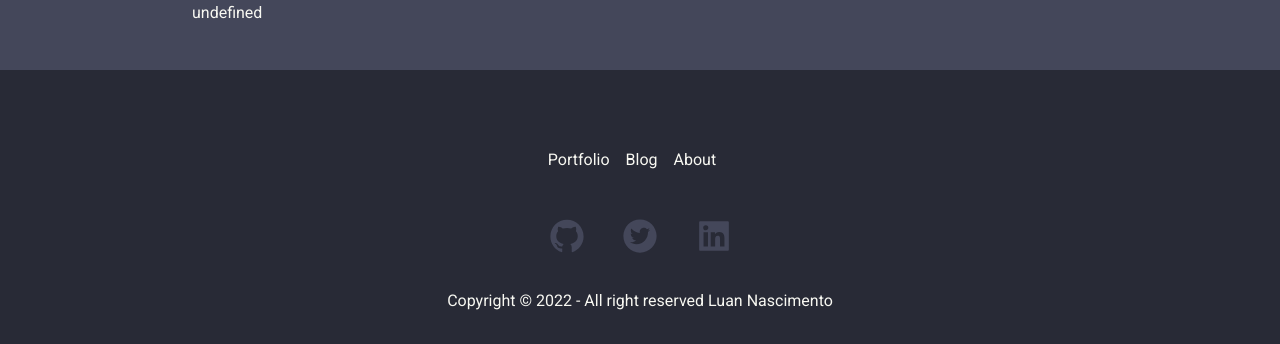
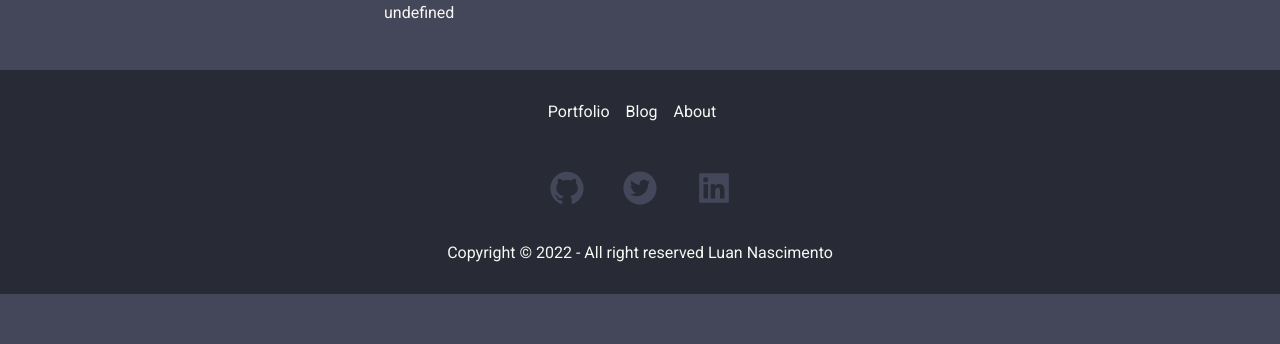
Before and after one commit to Luan4560/personal-portifolio, a React (Vite) app: page /about in a window 1280 px wide. Shown: the part 510-854 px from the top of the page. After the commit the page ends 804 px from the top, so only its background shows below. Built offline with nearby package versions, Linux system fonts and the light colour scheme; no server answers.

Commit message:
fix: about

```diff
--- a/src/components/Footer/styles.ts
+++ b/src/components/Footer/styles.ts
@@ -3,12 +3,12 @@ import styled from "styled-components";
 export const Container = styled.footer`
   width: 100vw;
   display: flex;
-  align-items:center;
+  align-items: center;
   justify-content: center;
   flex-direction: column;
   margin-top: 2rem;
-  padding: 5rem 0;
-  background-color:${({theme}) => theme.palette.common.secondary};
+  padding: 2rem 0;
+  background-color:${({ theme }) => theme.palette.common.secondary};
   overflow: hidden;
 
   p {
@@ -26,11 +26,11 @@ export const Container = styled.footer`
     }
 
     a {
-      color: ${({theme}) => theme.palette.common.text};
+      color: ${({ theme }) => theme.palette.common.text};
       transition: 0.5s;
 
       :hover {
-        color: ${({theme}) => theme.palette.common.purple};
+        color: ${({ theme }) => theme.palette.common.purple};
       }
     }
   }
--- a/src/pages/About/styles.ts
+++ b/src/pages/About/styles.ts
@@ -43,7 +43,7 @@ export const DescriptionContainer = styled.section`
 `
 
 export const TextMarkDown = styled.div`
-  width: 70%;
+  width: 40%;
   margin-top: 4rem;
   padding: 1rem;
 
--- a/src/pages/Home/styles.ts
+++ b/src/pages/Home/styles.ts
@@ -62,10 +62,18 @@ export const Container = styled.div`
       text-align: center;
     }
 
+
+
     section {
       flex-direction: column-reverse;
       align-items: center;
       text-align: center;
+
+      p {
+      width: 20rem;
+      font-size: 1rem;
+      margin: 0;
+    }
 
       h2 {
         margin-top: 1.5rem;
@@ -91,8 +99,8 @@ export const Container = styled.div`
       }
 
       p {
-        width: 23rem;
-        font-size: 1rem;
+        width: 18rem;
+        font-size: 0.75rem;
         margin: 0;
       }
     }
```
